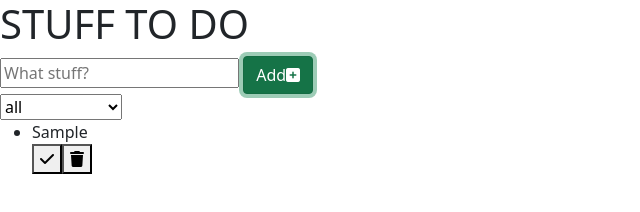
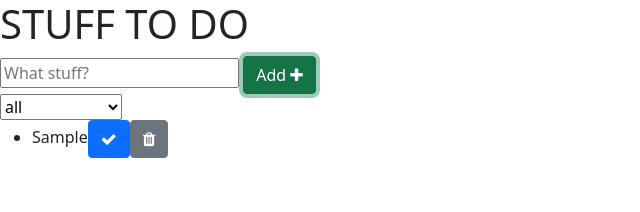
Before and after one commit to Pauwblauw/AnotherOne, a plain HTML site: page index.html in a window 1280 px wide. Both pictures are taken after typing "Sample" into the empty fields and a click on the button "Add". Shown: the whole page, without its empty margins (0-640 px from the left). Drawn offline with nearby package versions, Linux system fonts and the light colour scheme.

Commit message:
update, updated btns, updated functions(deleteCheck&completeCheck), removed todoDiv, introduced newTodo to CreateTodo.

```diff
--- a/index.html
+++ b/index.html
@@ -6,7 +6,7 @@
     <link rel="stylesheet" href="styles.css">
     <link href="https://cdn.jsdelivr.net/npm/bootstrap@5.0.0-beta2/dist/css/bootstrap.min.css" rel="stylesheet"
         integrity="sha384-BmbxuPwQa2lc/FVzBcNJ7UAyJxM6wuqIj61tLrc4wSX0szH/Ev+nYRRuWlolflfl" crossorigin="anonymous">
-    <link href="https://netdna.bootstrapcdn.com/font-awesome/3.2.1/css/font-awesome.css" rel="stylesheet">
+    <link rel="stylesheet" href="https://cdnjs.cloudflare.com/ajax/libs/font-awesome/4.7.0/css/font-awesome.min.css">
     <script src="main.js"></script>
     <title>To-Do List App</title>
 </head>
@@ -16,10 +16,9 @@
         <h1>STUFF TO DO</h1>
     </header>
     <form id="todo-form">
-
         <input type="text" placeholder="What stuff?" class="todo-input" />
         <button class="todo-button btn btn-success" type="submit">
-            Add<i class="fas fa-plus-square"></i>
+            Add <i class="fa fa-plus"></i>
         </button>
         <div class="select">
             <select name="todos" class="filter_todo">
--- a/main.js
+++ b/main.js
@@ -5,56 +5,53 @@ function todoApp() {
     form.addEventListener("submit", addToDo)
 
     todoButton.addEventListener("click", addToDo)
-    todoList.addEventListener("click", deleteCheck)
 }
 function addToDo(event) {
     console.log(event);
     event.preventDefault()
     const todoInput = document.querySelector('.todo-input')
     console.log("yeet")
-    const todoDiv = document.createElement('div');
-    todoDiv.classList.add('todo');
-    const newTodo = document.createElement('li');
-    newTodo.innerText = todoInput.value;
-    newTodo.classList.add('todo_item');
-    todoDiv.appendChild(newTodo);
     if (todoInput.value === "") {
         return;
     }
-    const todo = CreateToDo(todoDiv)
+    const todo = CreateToDo(todoInput.value)
     const todoList = document.querySelector('.todo-list')
 
     todoList.appendChild(todo);
 
+    todoInput.value = ""
+
 }
 
-function CreateToDo(todoDiv) {
+function CreateToDo(todoText) {
+    const newTodo = document.createElement('li');
+    newTodo.innerText = todoText;
+    newTodo.classList.add('todo_item');
     const todoInput = document.querySelector('.todo-input')
     console.log("hai")
     const completedButton = document.createElement('button');
-    completedButton.innerHTML = '<i class="fas fa-check"></i>';
-    completedButton.classList.add('complete_btn')
-    todoDiv.appendChild(completedButton);
+    completedButton.innerHTML = '<i class="fa fa-check"></i>';
+    completedButton.classList.add('btn')
+    completedButton.classList.add('btn-primary')
+    newTodo.appendChild(completedButton);
 
     const deleteButton = document.createElement('button');
-    deleteButton.innerHTML = '<i class="fas fa-trash"></i>';
-    deleteButton.classList.add('delete_btn')
-    todoDiv.appendChild(deleteButton);
+    deleteButton.addEventListener("click", deleteCheck)
+    deleteButton.innerHTML = '<i class="fa fa-trash"></i>';
+    deleteButton.classList.add('btn')
+    deleteButton.classList.add('btn-secondary')
+    newTodo.appendChild(deleteButton);
 
-    todoInput.value = ""
-
-    return todoDiv
+    return newTodo
 }
 
 function deleteCheck(e) {
     const item = e.target;
-    if (item.classList[0] === "delete_btn") {
-        const todo = item.parentElement;
-        todo.classList.add("fall")
-        todo.addEventListener('transitionend', function () {
-            todo.remove()
-        })
-    }
+    const todo = item.parentElement.parentElement;
+    todo.remove()
+}
+
+function completeCheck(e) {
     //COMPLETE ITEM
     if (item.classList[0] === "complete_btn") {
         const todo = item.parentElement;
```
